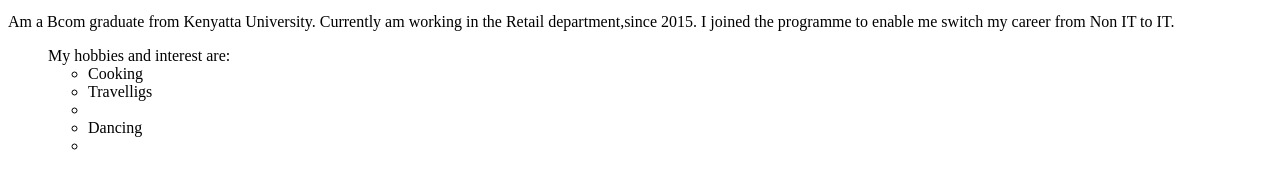
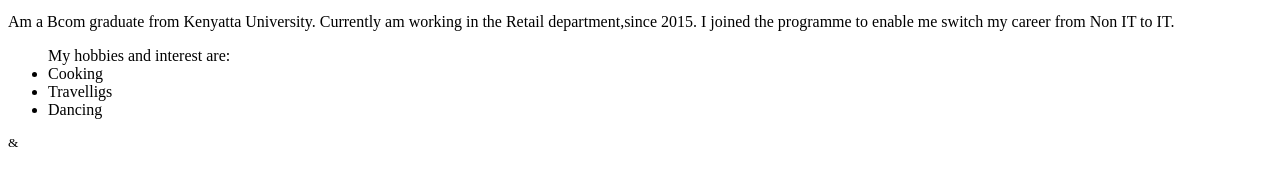
Before and after one commit to pkarisa/project1, a plain HTML site: page index.html in a window 1280 px wide. Shown: the part 456-644 px from the top of the page. Drawn offline with Linux system fonts and the light colour scheme.

```diff
--- a/index.html
+++ b/index.html
@@ -1,9 +1,13 @@
 <html>
 
-  <head>Portfolio Landing </head>
+  <head>
 
-    <title>About me </title>
+    <title>My Portfolio </title>
   <body>Am Pendo Karisa<body>
+    <div>
+
+    </div>
+
        <h1>Am a mother of boys</h1>
        <h2>am also an enterprenuer</h2>
        <img src="https://media.istockphoto.com/photos/african-american-son-embracing-his-mother-who-is-working-on-a-at-picture-id1266721846?k=20&m=1266721846&s=612x612&w=0&h=Xi1z4-3JtL2PI44I_nhvcJUI0k1HxZ542C3bH2mLKXY=">
@@ -11,7 +15,10 @@
     <p> Am a Bcom graduate from Kenyatta University. Currently am working in the Retail department,since 2015. I joined the programme to enable me switch my career from Non IT to IT.
 
     </p>
-    <Ul>My hobbies and interest are: <ul>
+    <Ul>My hobbies and interest are:
        <li>Cooking</li>
-       <li>Travelligs<li>
-       <li>Dancing<li>
+       <li>Travelligs</li>
+       <li>Dancing</li>
+</ul>
+
+<footer> <small>&</small>
```
Also changed, not shown: README.md.
